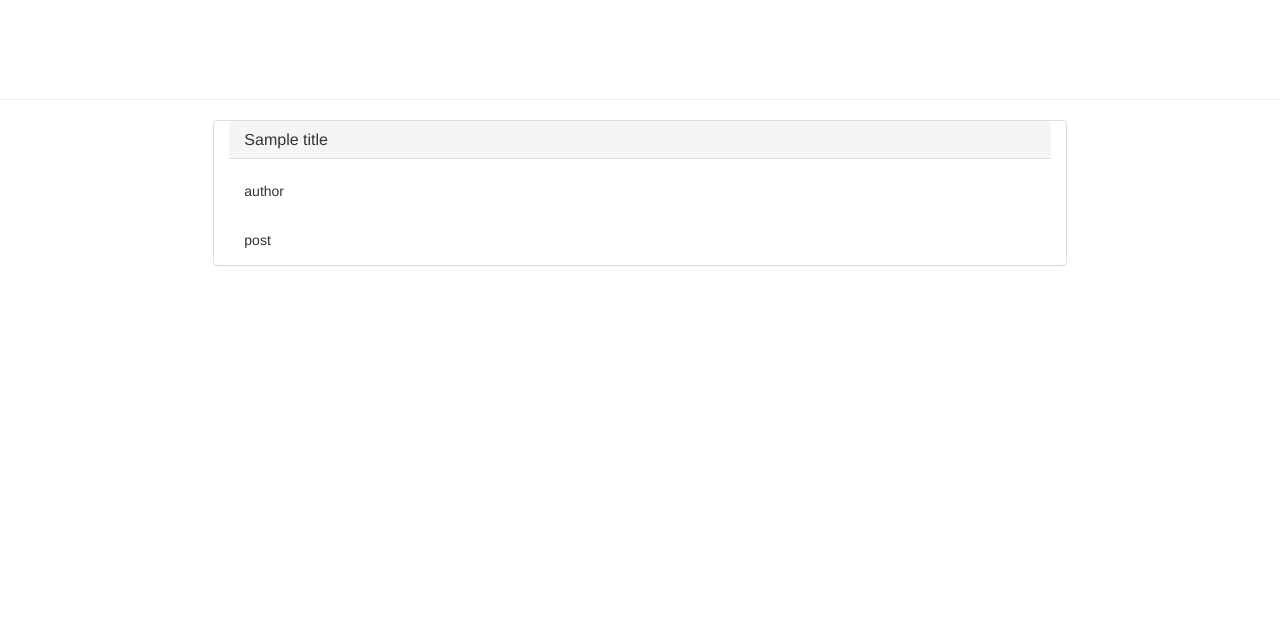
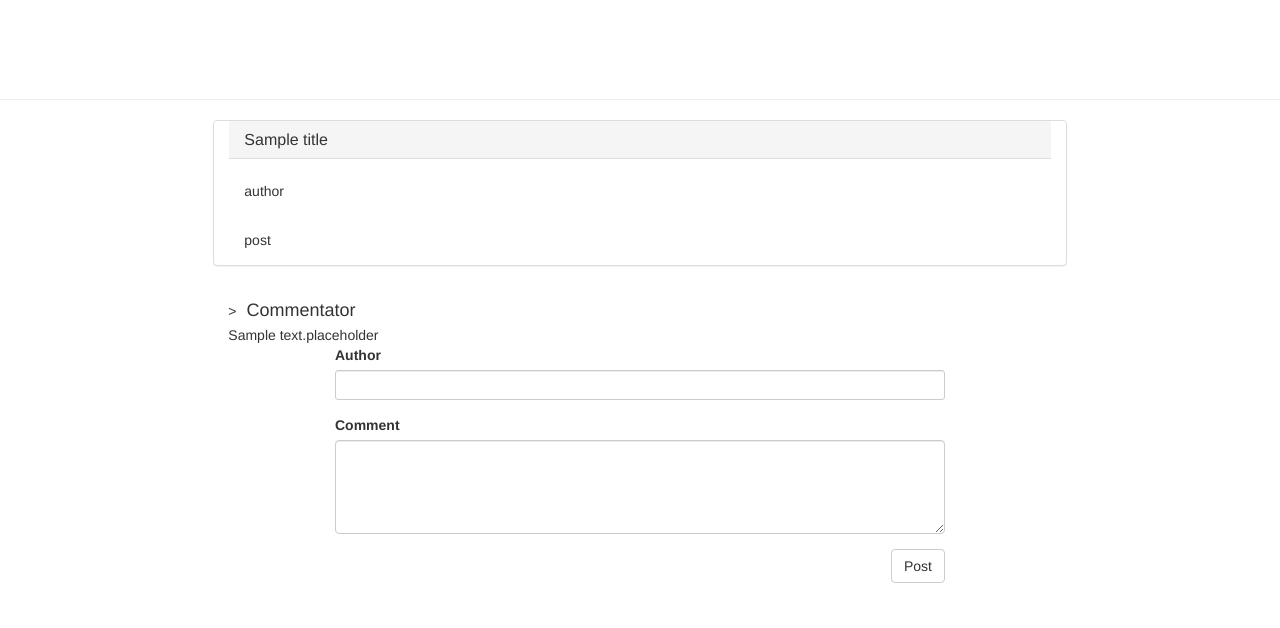
Before and after one commit to SingleDreamer/Blog_Project, a Flask app: template templates/post.html in a window 1280 px wide. Shown: the top 628 px of the page. Run offline with Flask 2, Linux system fonts and the light colour scheme; the template is opened without the code that fills it: most values are stand-ins (such as "Sample title", 1, 10 or a date in 2020); some libraries are stand-ins or nearby versions.

Commit message:
form stuff

```diff
--- a/templates/index.html
+++ b/templates/index.html
@@ -1,5 +1,5 @@
 <!DOCTYPE html>
-<html lang>
+<html>
   <head>
     <title>Anathema</title>
     <link rel="stylesheet" href="//maxcdn.bootstrapcdn.com/bootswatch/3.2.0/superhero/bootstrap.min.css">
--- a/templates/post.html
+++ b/templates/post.html
@@ -12,4 +12,29 @@
   </div>
 </div>
 
+<div class="col-lg-8 col-lg-offset-2 media">
+  <span class="pull-left" <!--href="#"-->>
+  </span>
+  <div>
+    <h4 class="media-heading">Commentator</h4>
+    {{comment}}placeholder
+  </div>
+</div>
+    <div class="col-lg-6 col-lg-offset-3">
+	<div class="form-group">
+	  <label for="commentor">Author</label>
+	  <input type="text" class="form-control input-sm" id="commentor" name="commentor">
+	</div>
+	<div class="form-group">
+	  <label for="comment">Comment</label>
+	  <textarea class="form-control" rows="4" id="comment" name="comment" ></textarea>
+	</div>
+	<button type="submit" class="btn btn-default pull-right" name="new_comment" value="Post">Post</button>
+	<br>
+	<br>
+	<br>
+	<br>
+      </form>
+    </div>
+
 {% endblock info %}
```
